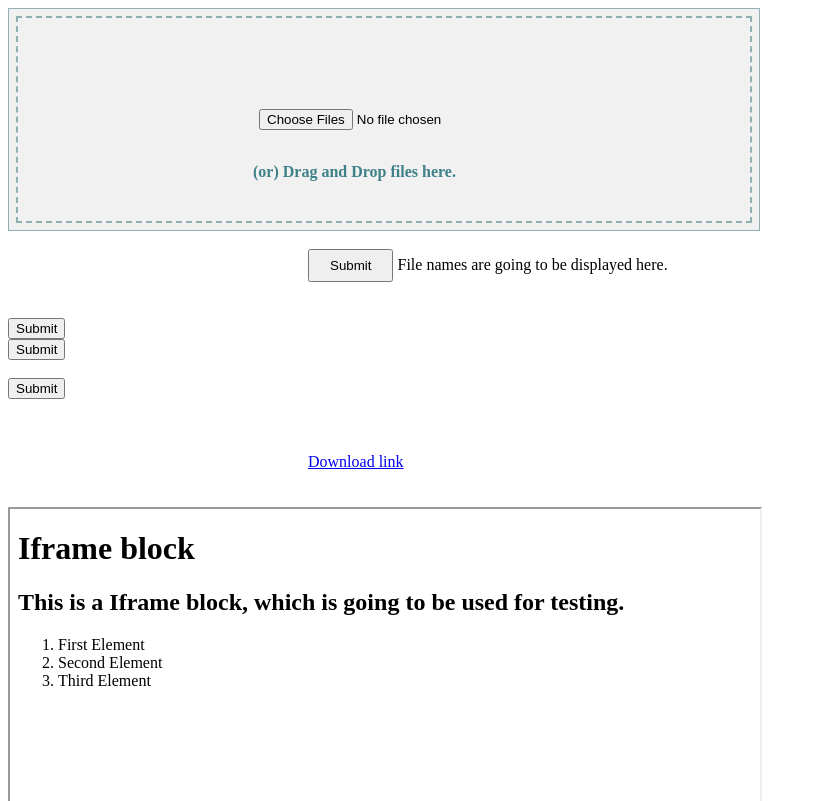
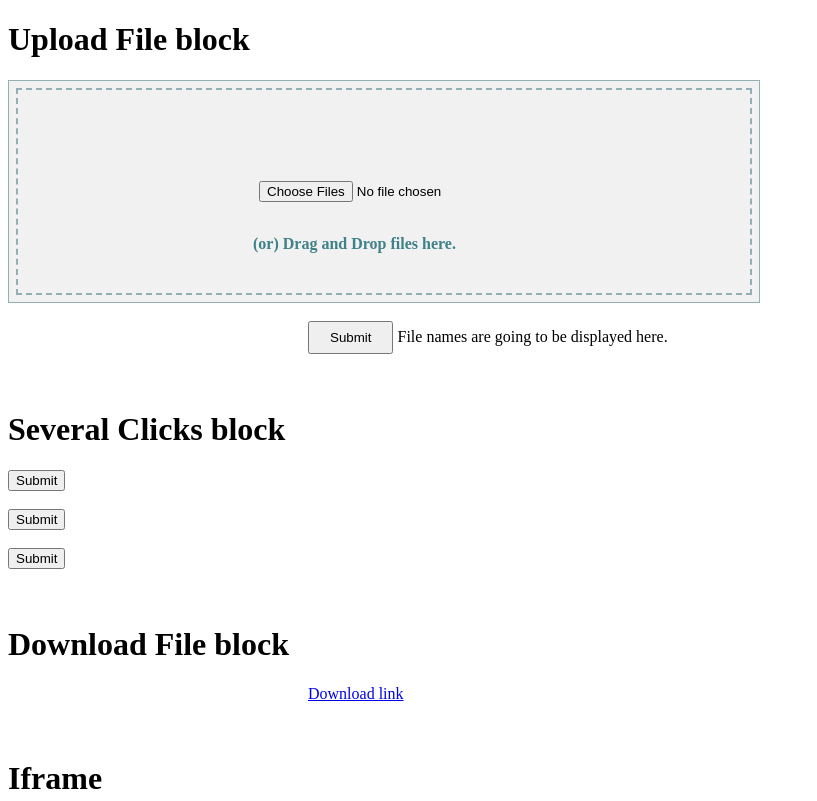
Before and after one commit to Quimikuaxh/WebTest, a website: page public/index.html in a window 1280 px wide. Shown: the top 801 px of the page, without its empty margins (0-817 px from the left). Drawn offline with Linux system fonts and the light colour scheme.

```diff
--- a/public/index.html
+++ b/public/index.html
@@ -53,13 +53,16 @@
         document.getElementById("files_uploaded").textContent = filenames;
     }
 
-    function uploadFiles(number) {
+    function severalClicks(number) {
         document.getElementById("several-text-"+number).textContent = "Clicked!";
     }
 
 </script>
 </head>
 <body>
+    <h1>
+        Upload File block
+    </h1>
     <div class="upload-container">
         <input type="file" id="file_upload" multiple />
     </div>
@@ -70,10 +73,14 @@
     </div>
     <br />
     <br />
+    <h1>
+        Several Clicks block
+    </h1>
     <div class="1-buttons-container">
         <button class="several-btn" id="several-btn-1" onclick="severalClicks(1)">Submit</button>
         <span id="several-text-1"></span>
     </div>
+    <br />
     <div class="2-buttons-container">
         <button class="several-btn" id="several-btn-2" onclick="severalClicks(2)">Submit</button>
         <span id="several-text-2"></span>
@@ -85,12 +92,17 @@
     </div>
     <br />
     <br />
-    <br />
+    <h1>
+        Download File block
+    </h1>
     <div class="download-container">
         <a class="download-btn" href="data:text/plain,this is some text" download="file.txt">Download link</a>
     </div>
     <br />
     <br />
+    <h1>
+        Iframe
+    </h1>
     <iframe class="iframe-container" src="./pages/iframe.html" height="400" width="750" title="Iframe Example"></iframe>
 </body>
 </html>
```
